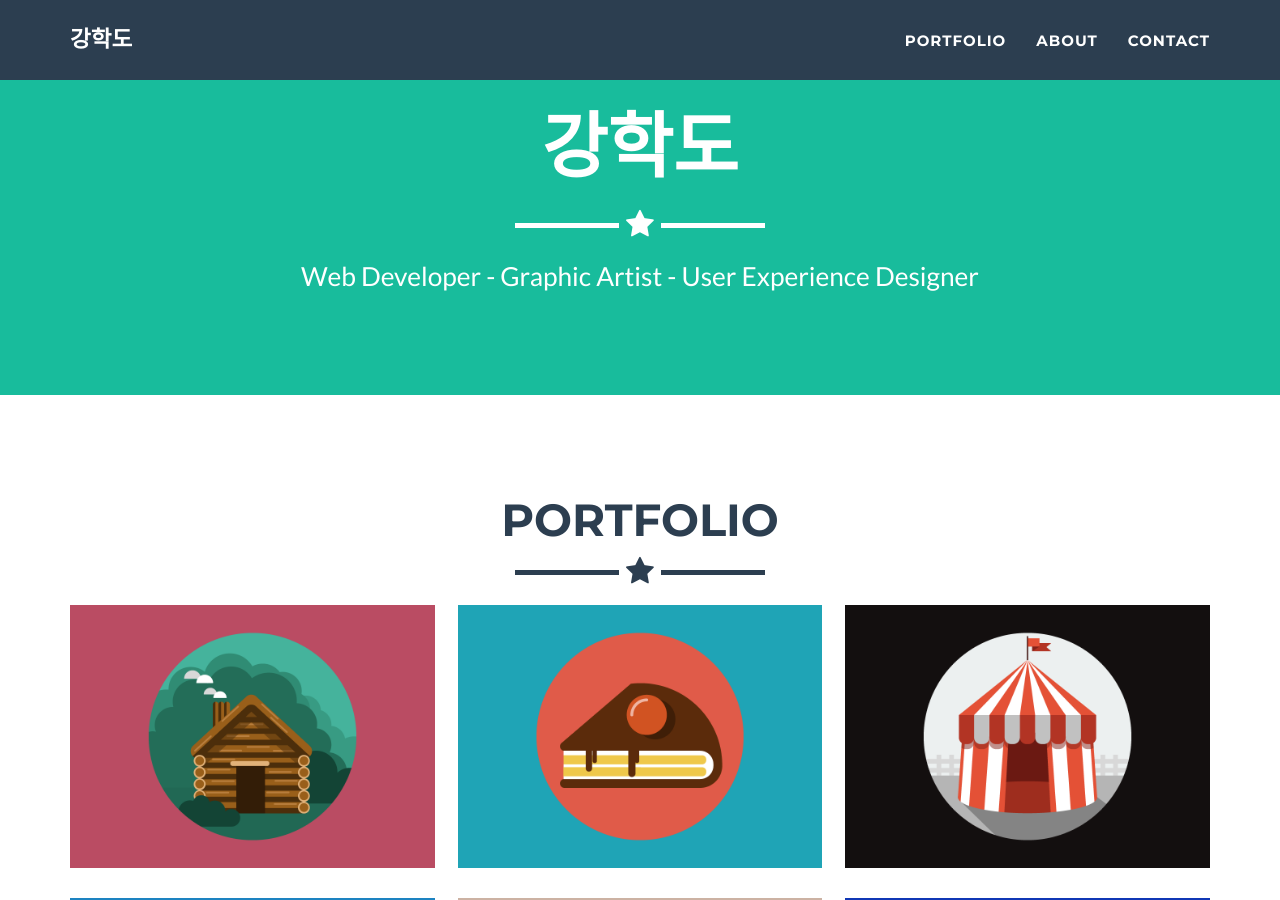
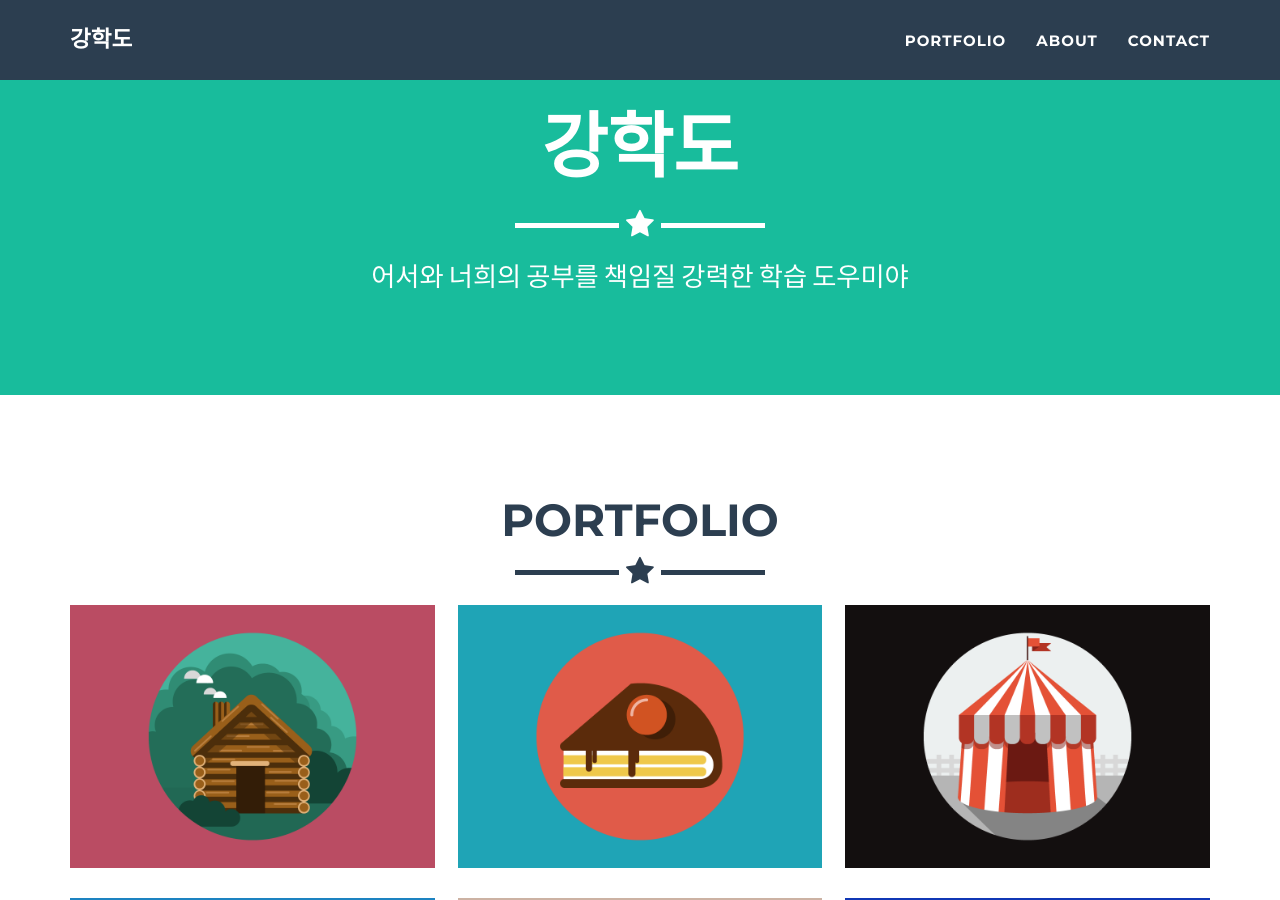
Before and after one commit to study-helper-liveclass/study_helper, a Jekyll site: the page built from _posts/2014-07-18-project-1.markdown, in a window 1280 px wide and 900 px high, scrolled down 380 px. Built offline with Jekyll 4.4.1, drawn with Linux system fonts in a browser that asks for light colours.

Commit message:
인사말변경

```diff
--- a/_config.yml
+++ b/_config.yml
@@ -4,7 +4,7 @@ email: ksb040130@naver.com
 url: https://study-helper-liveclass.github.io
 description: "Write an awesome description for your new site here. You can edit this line in _config.yml. It will appear in your document head meta (for Google search results) and in your feed.xml site description."
 keywords: "your keywords, separated by commas"
-skills: "Web Developer - Graphic Artist - User Experience Designer"
+skills: "어서와 너희의 공부를 책임질 강력한 학습 도우미야"
 meta_author: LastName FirstName
 
 # Google webmaster tools
```
